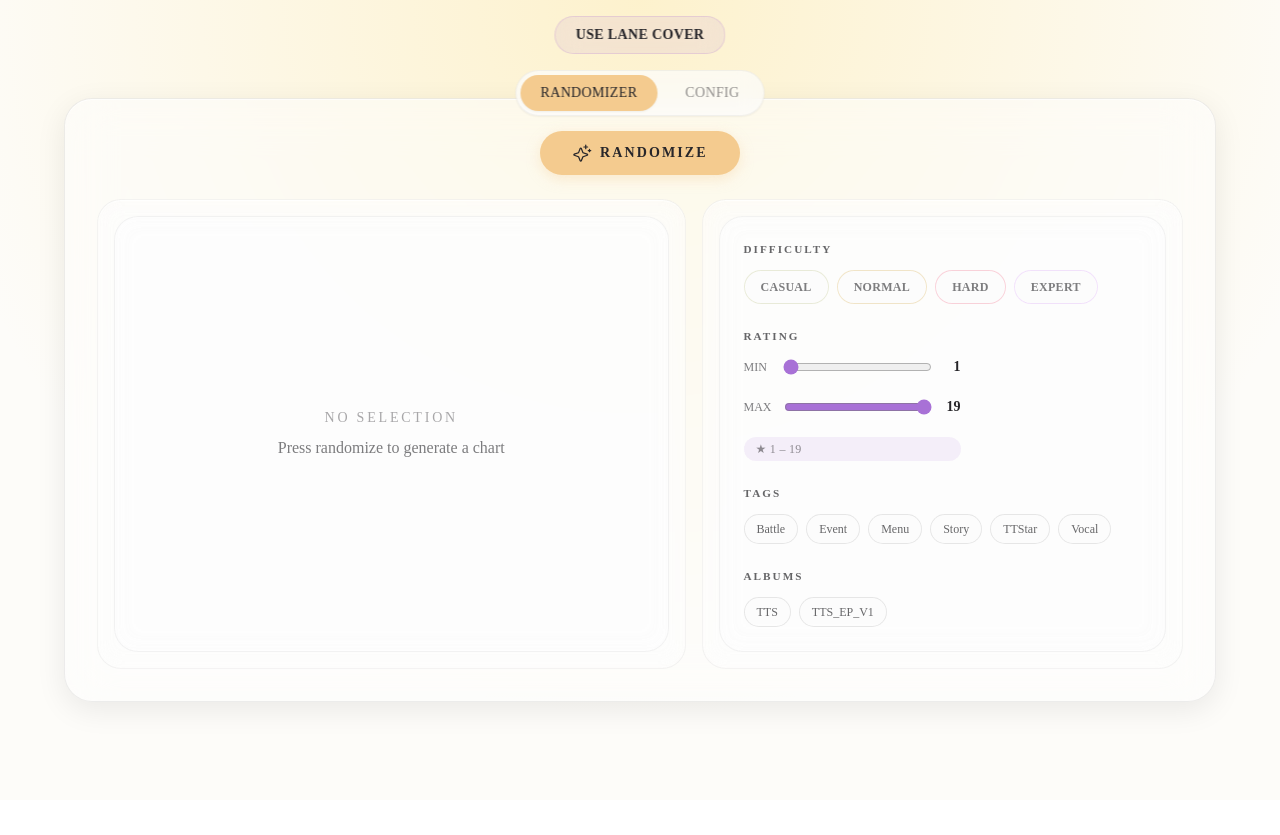
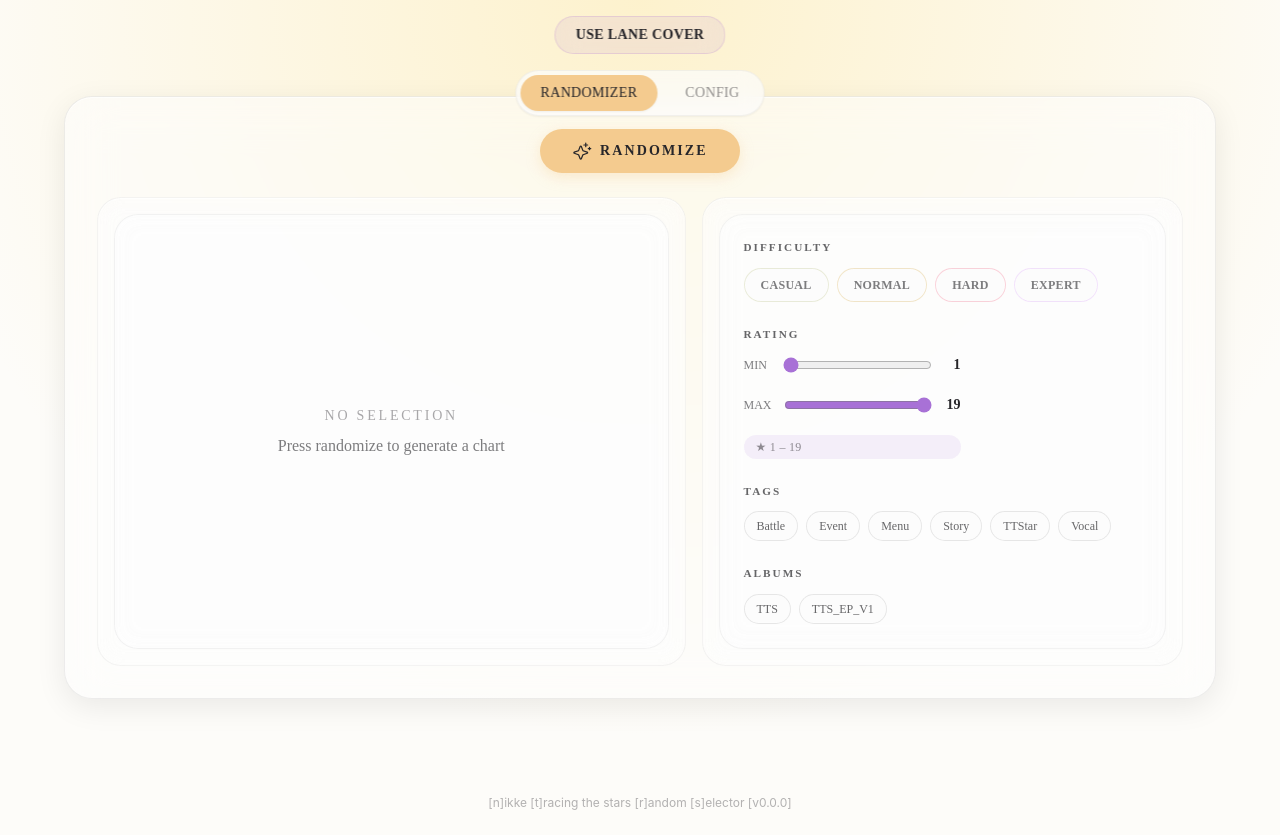
Before and after one commit to alvarodwi/ntrsv, a Vue app: page /#/ in a window 1280 px wide. Before the commit the page ends 800 px from the top, so only its background shows below. Built offline with nearby package versions, Linux system fonts and the light colour scheme; a web font is replaced by a local one.

Commit message:
feat: add footer and version fetch from package json

```diff
--- a/src/pages/Home.vue
+++ b/src/pages/Home.vue
@@ -12,6 +12,8 @@ function openLaneCover() {
     "width=640,height=160",
   );
 }
+
+const version = __APP_VERSION__;
 </script>
 
 <template>
@@ -21,7 +23,7 @@ function openLaneCover() {
       class="pointer-events-none absolute inset-0 bg-[radial-gradient(circle_at_top,#fde28b_0%,transparent_70%)] opacity-40"
     />
 
-    <div class="relative z-10">
+    <div class="relative z-10 flex min-h-screen flex-col">
       <header class="font-display relative z-20">
         <!-- desktop -->
         <div
@@ -82,7 +84,7 @@ function openLaneCover() {
           </p>
         </div>
       </header>
-      <main class="font-ui flex min-h-[100svh] items-center justify-center p-6">
+      <main class="font-ui flex flex-1 items-center justify-center px-6 py-24">
         <div
           class="border-charcoal/8 w-full max-w-6xl rounded-[28px] border bg-white/55 p-6 shadow-[0_8px_30px_rgba(0,0,0,0.08)] shadow-[inset_0_1px_0_rgba(255,255,255,0.7),0_8px_30px_rgba(0,0,0,0.08)] backdrop-blur-xl md:p-8"
         >
@@ -90,6 +92,15 @@ function openLaneCover() {
           <ConfigTab v-else class="hidden md:block" />
         </div>
       </main>
+      <footer class="text-charcoal/35 pb-6 text-center text-xs">
+        <div class="flex flex-wrap items-center justify-center gap-2">
+          <span
+            >[n]ikke [t]racing the stars [r]andom [s]elector [v{{
+              version
+            }}]</span
+          >
+        </div>
+      </footer>
     </div>
   </div>
 </template>
--- /dev/null
+++ b/src/vite-env.d.ts
@@ -0,0 +1 @@
+declare const __APP_VERSION__: string
--- a/vite.config.ts
+++ b/vite.config.ts
@@ -2,6 +2,7 @@ import { defineConfig } from 'vite'
 import UnoCSS from '@unocss/vite'
 import vue from '@vitejs/plugin-vue'
 import path from 'path'
+import packageJson from './package.json'
 
 export default defineConfig({
   plugins: [vue(), UnoCSS(),],
@@ -11,4 +12,7 @@ export default defineConfig({
     },
   },
   base: '/ntrsv/',
+  define: {
+    __APP_VERSION__: JSON.stringify(packageJson.version),
+  },
 })
```
